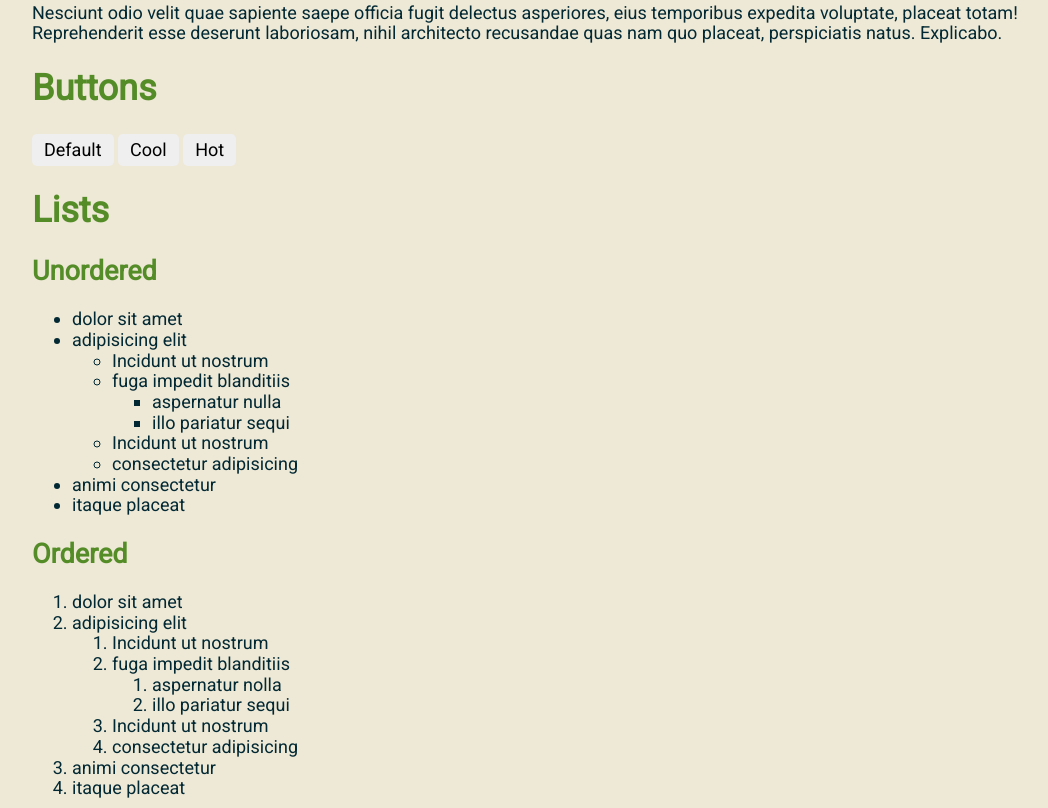
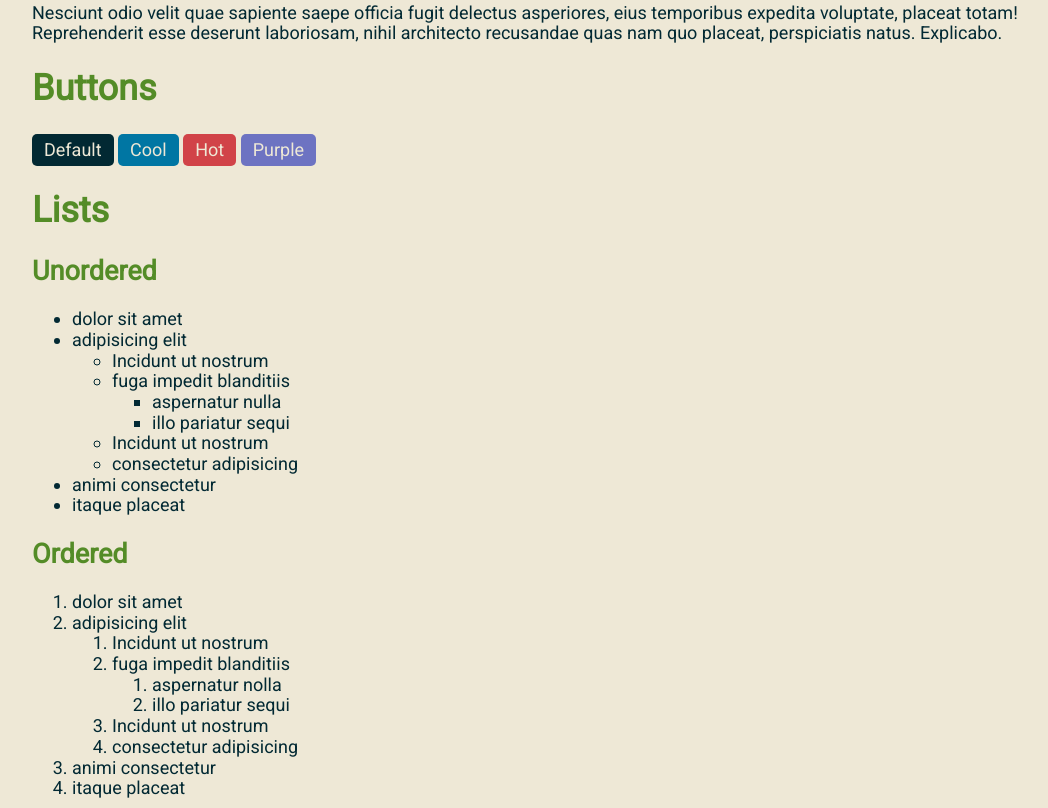
Before and after one commit to MMagnani5/Sass-Basics, a website: page builds/sassEssentials/index.html in a window 1280 px wide. Shown: the part 1352-2160 px from the top of the page, without its empty margins (96-1144 px from the left). Drawn offline with Linux system fonts and the light colour scheme; a web font is replaced by a local one.

Commit message:
extend method on btn class

```diff
--- a/builds/sassEssentials/index.html
+++ b/builds/sassEssentials/index.html
@@ -53,9 +53,10 @@
 <section id="buttons">
   <div class="container">
     <h1>Buttons</h1>
-    <button class="btn">Default</button>
-    <button  class="btn">Cool</button>
-    <button  class="btn">Hot</button>
+    <button class="btn-default">Default</button>
+    <button class="btn-cool">Cool</button>
+    <button class="btn-hot">Hot</button>
+    <button class="btn-rebecca">Purple</button>
   </div><!-- container -->
 </section>
 
--- a/process/sass/_interface.scss
+++ b/process/sass/_interface.scss
@@ -1,3 +1,10 @@
+$color-btn-text: $color-background;
+$color-btn-default: $color-main;
+$color-btn-hot: $red;
+$color-btn-cool: $blue;
+$color-btn-rebecca: $purple;
+
+
 .btn {
   display: inline-block;
   text-align: center;
@@ -9,4 +16,22 @@
   border-radius: 5px;
   user-select: none;
   white-space: nowrap;
+  color: $color-btn-text;
 }
+
+.btn-default {
+  @extend .btn;
+  background-color: $color-btn-default;
+}
+.btn-cool {
+  @extend .btn;
+  background-color: $color-btn-cool;
+}
+.btn-hot {
+  @extend .btn;
+  background-color: $color-btn-hot;
+}
+.btn-rebecca {
+  @extend .btn;
+  background-color: $color-btn-rebecca;
+}
```
Also changed, not shown: builds/sassEssentials/css/style.css.
